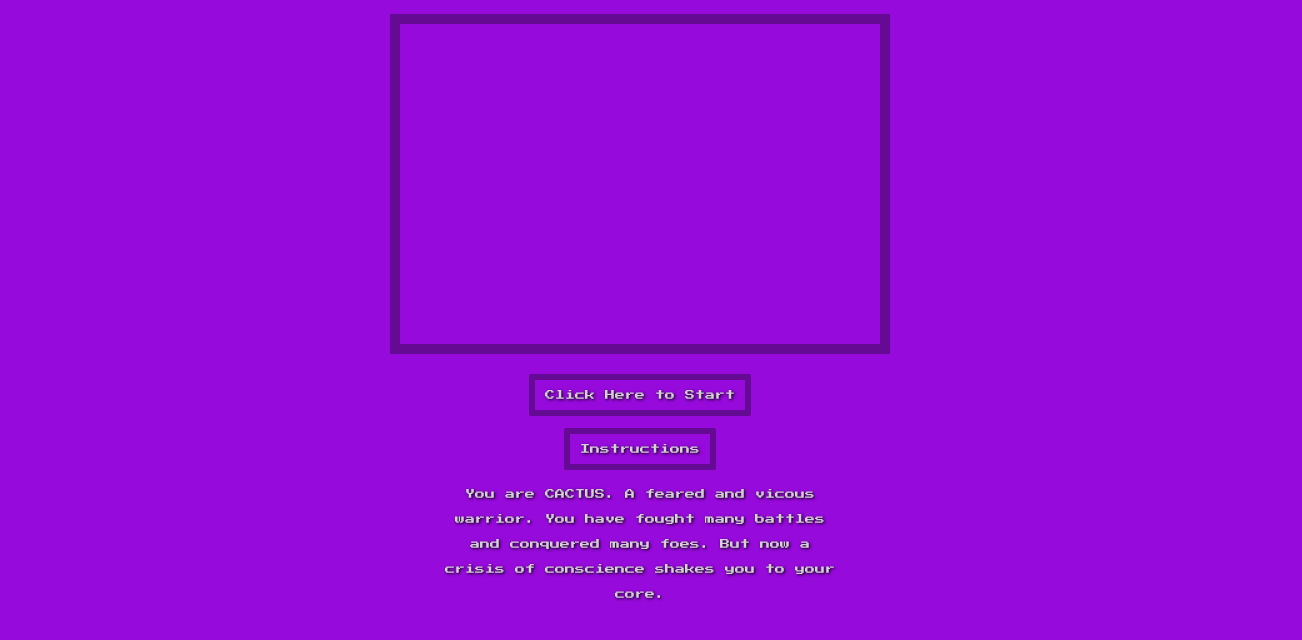
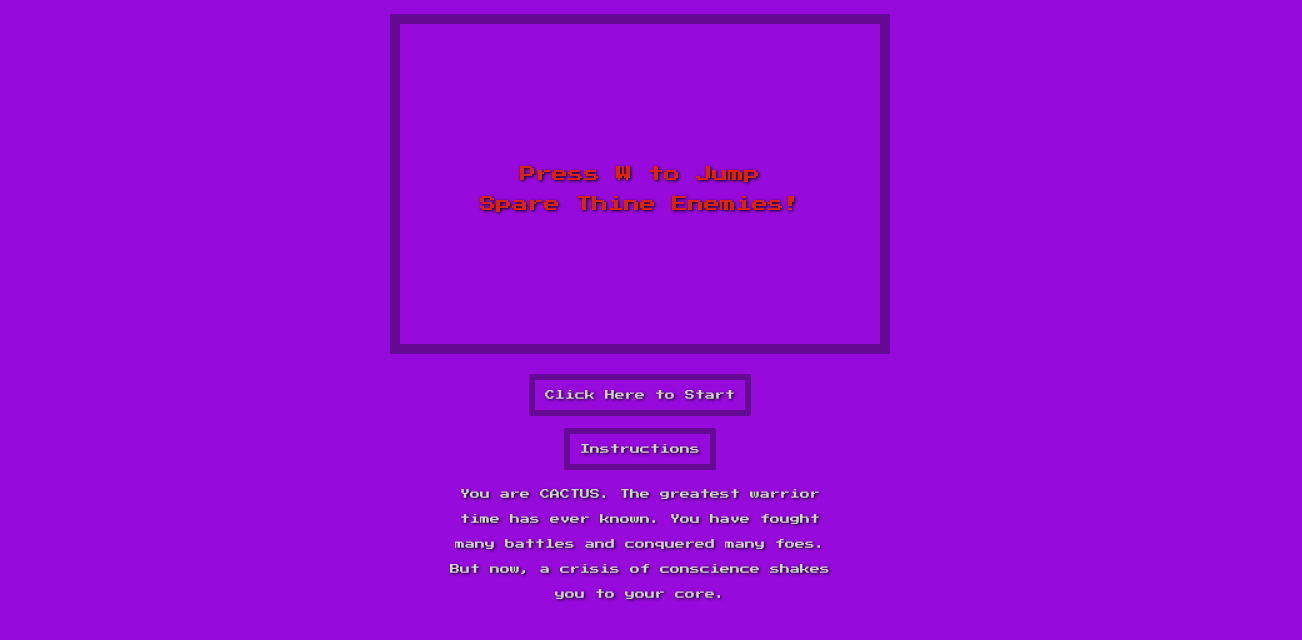
Before and after one commit to blangwell/cactus-the-impaler, a plain HTML site: page index.html in a window 1280 px wide. Both pictures are taken after a click on the element "Instructions". Shown: the part 80-720 px from the top of the page, 1302 px wide, since content can reach past the window. Drawn offline with Linux system fonts and the light colour scheme.

Commit message:
[footer] Edit copy text

```diff
--- a/index.html
+++ b/index.html
@@ -19,9 +19,9 @@
             </div>
             <div class="button" id="instructions">Instructions</div>
             <p>
-            You are CACTUS. A feared and vicous warrior.
+            You are CACTUS. The greatest warrior time has ever known.
             You have fought many battles and conquered many foes.
-            But now a crisis of conscience shakes you to your core.
+            But now, a crisis of conscience shakes you to your core.
             </p>
         </footer>
     </main>
--- a/js/app2.js
+++ b/js/app2.js
@@ -158,9 +158,9 @@ const keydownHandler = (e) => {
 };
 
 const displayInstructions = () => {
-    secretMessage.innerText = 'Press W to Jump \n Spare the Wizards!';
+    secretMessage.innerText = 'Press W to Jump \n Spare Thine Enemies!';
     secretMessage.style.display = 'block';
-    setTimeout(() => {secretMessage.style.display = 'none'}, 2000)
+    setTimeout(() => {secretMessage.style.display = 'none'}, 3000)
 }
 // click to start game
 // event listener on game-message
```
